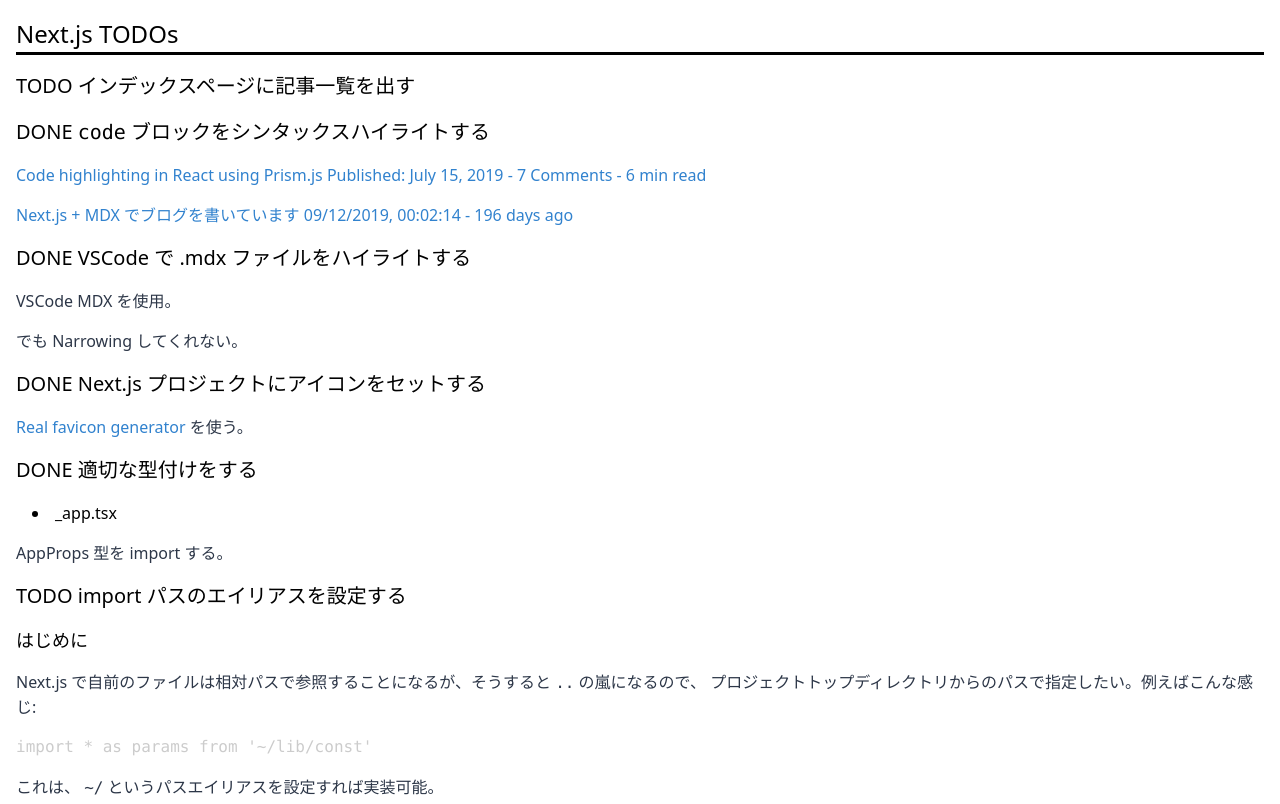
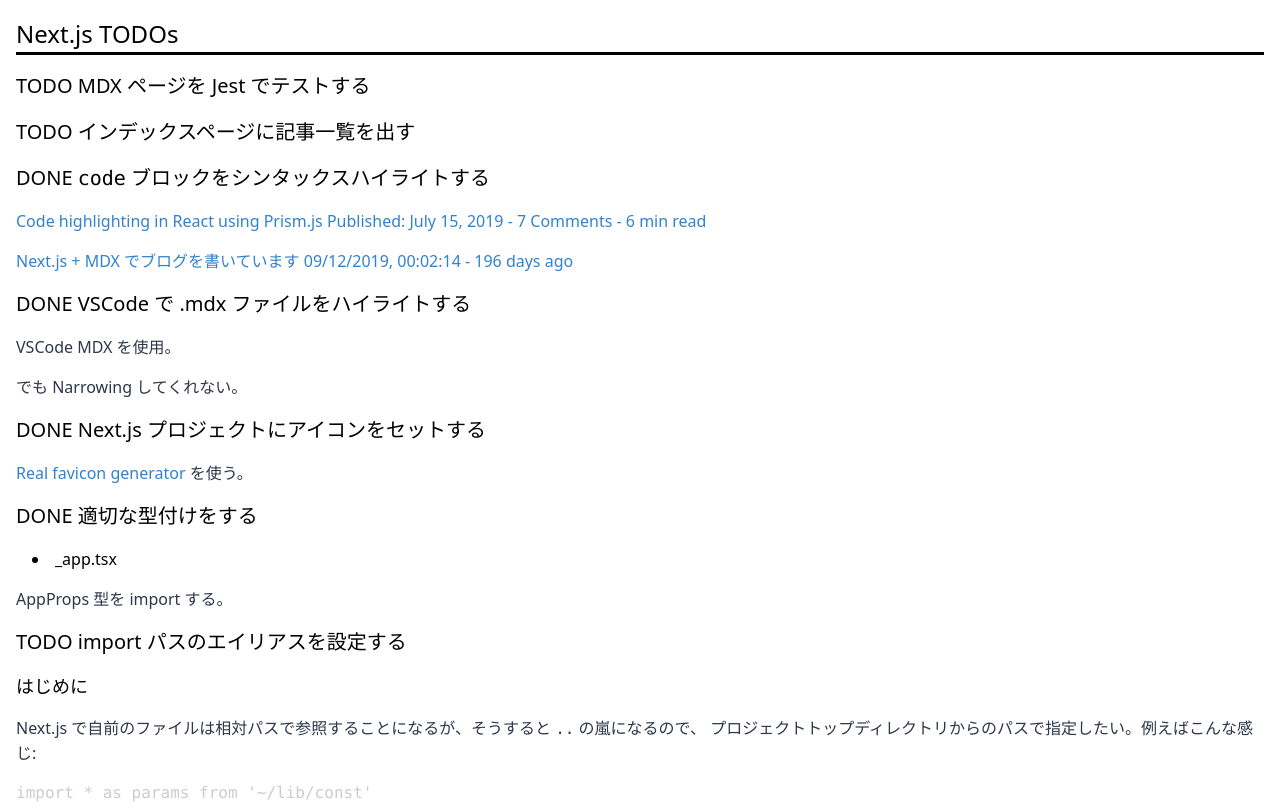
Before and after one commit to kaznak/www.kaznak.work, a Next.js app: page /posts/0000.nextjs-todo in a window 1280 px wide. Shown: the top 804 px of the page. Built offline with nearby package versions, Linux system fonts and the light colour scheme.

Commit message:
pages/posts/0000.nextjs-todo.mdx: update

```diff
--- a/pages/posts/0000.nextjs-todo.mdx
+++ b/pages/posts/0000.nextjs-todo.mdx
@@ -1,4 +1,6 @@
 # Next.js TODOs
+
+## TODO MDX ページを Jest でテストする
 
 ## TODO インデックスページに記事一覧を出す
 
```
